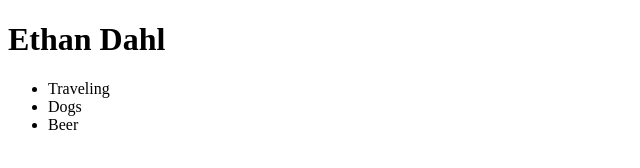
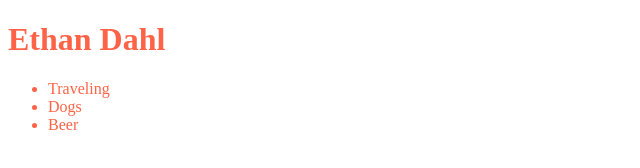
Before and after one commit to p3ncilpuSher/p3ncilpuSher.github.io, a plain HTML site: page index.html in a window 1280 px wide. Shown: the whole page, without its empty margins (0-640 px from the left). Drawn offline with Linux system fonts and the light colour scheme.

Commit message:
New Font Color
Tomato

```diff
--- /dev/null
+++ b/css/styles.css
@@ -0,0 +1,3 @@
+body{
+    color: tomato;
+}
--- a/index.html
+++ b/index.html
@@ -5,6 +5,9 @@
     <meta name="viewport" content="width=device-width, initial-scale=1.0">
     <meta http-equiv="X-UA-Compatible" content="ie=edge">
     <title>Ethan Dahl</title>
+
+    <link rel="stylesheet" href="css/styles.css">
+
 </head>
 <body>
     <h1>Ethan Dahl</h1>
```
